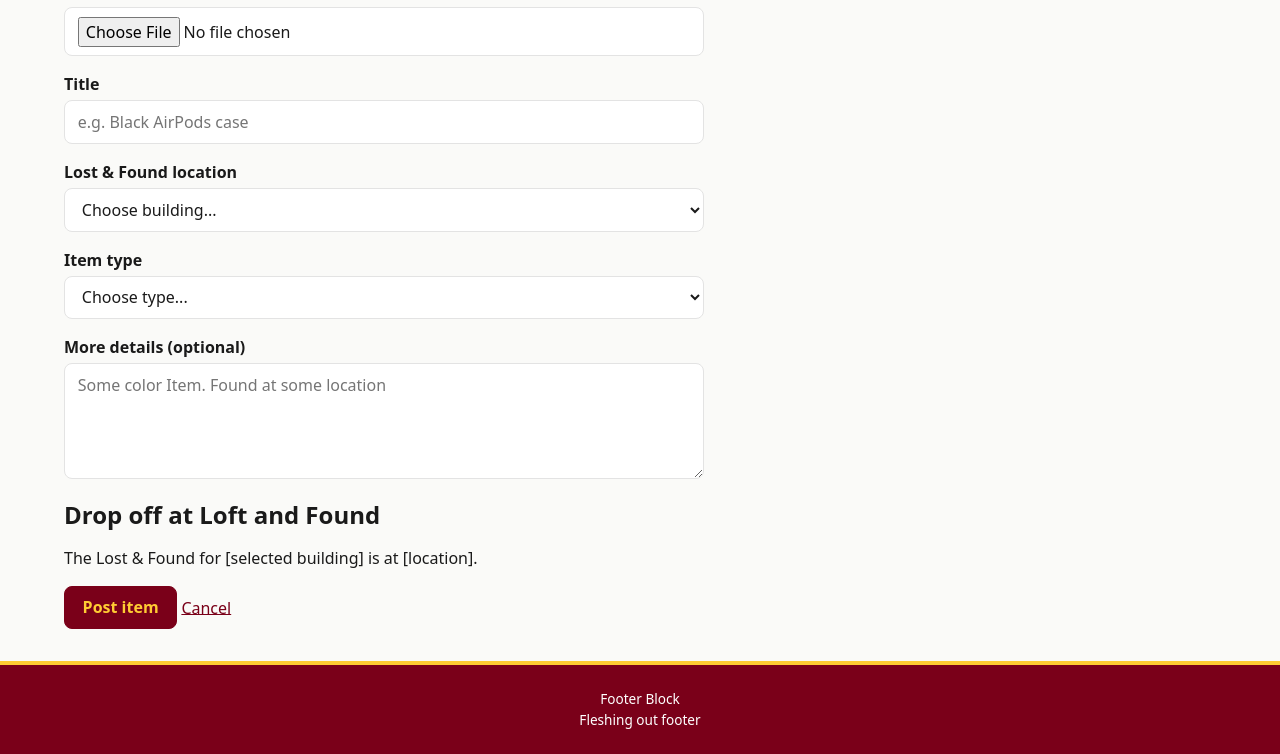
After one commit to CSCI-5117-F26/developing-the-interactive-web-project-1-group-1, a Flask app: page /create-post in a window 1280 px wide. The commit adds this page. Shown: the part 533-1287 px from the top of the page. Run offline with Flask 3, Linux system fonts and the light colour scheme; some libraries are stand-ins or nearby versions.

Commit message:
Added create post page and styling for it. Create post page currenty only has placeholder form.

```diff
--- a/src/developing_the_interactive_web_project_1_group_1/app.py
+++ b/src/developing_the_interactive_web_project_1_group_1/app.py
@@ -10,5 +10,9 @@ def index():
 def login():
     return render_template('login.html')
 
+@app.route('/create-post', methods=['GET', 'POST'])
+def create_post():
+    return render_template('create_post.html')
+
 if __name__ == '__main__':
     app.run()
--- a/src/developing_the_interactive_web_project_1_group_1/static/style.css
+++ b/src/developing_the_interactive_web_project_1_group_1/static/style.css
@@ -69,7 +69,8 @@ button:hover {
 }
 
 input,
-select {
+select,
+textarea {
   padding: 0.55rem 0.8rem;
   border: 1.5px solid var(--border);
   border-radius: var(--radius);
@@ -151,6 +152,33 @@ main {
   font-size: 0.85rem;
 }
 
+/* create post page */
+.post-page {
+  max-width: 640px;
+}
+
+.field {
+  margin-bottom: 1rem;
+}
+
+.field label {
+  display: block;
+  margin-bottom: 0.25rem;
+  font-weight: 600;
+}
+
+.field input,
+.field select,
+.field textarea {
+  width: 100%;
+}
+
+.field img {
+  display: block;
+  max-width: 100%;
+  margin-bottom: 0.5rem;
+}
+
 @media (max-width: 700px) {
   .site-header {
     flex-direction: column;
--- a/src/developing_the_interactive_web_project_1_group_1/templates/base.html
+++ b/src/developing_the_interactive_web_project_1_group_1/templates/base.html
@@ -24,7 +24,9 @@ href="https://cdn.jsdelivr.net/npm/purecss@3.0.0/build/grids-responsive-min.css"
       </div>
 
       <div class="header-right">
-        <button class="btn-accent">+ I found something</button>
+        <form action="{{ url_for('create_post') }}" method="get">
+          <button class="btn-accent">+ I found something</button>
+        </form>
 
         <select name="account" id="account" class="account-select">
           <option value="">Account</option>
--- /dev/null
+++ b/src/developing_the_interactive_web_project_1_group_1/templates/create_post.html
@@ -0,0 +1,55 @@
+{% extends "base.html" %}
+{% block title %}Post an item{% endblock %}
+{% block main %}
+<div class="post-page">
+  <h1>Post an item</h1>
+  <p>Fill out our details of item found.</p>
+
+  <form action="{{ url_for('create_post') }}" method="post" enctype="multipart/form-data">
+    <div class="field">
+      <label for="photo">Photo</label>
+      <img src="https://picsum.photos/400/300" alt="">
+      <input type="file" id="photo" name="photo" accept="image/*">
+    </div>
+
+    <div class="field">
+      <label for="title">Title</label>
+      <input type="text" id="title" name="title" placeholder="e.g. Black AirPods case" required>
+    </div>
+
+    <div class="field">
+      <label for="building">Lost &amp; Found location</label>
+      <select id="building" name="building" required>
+        <option value="">Choose building...</option>
+        <option value="Keller">Keller Hall</option>
+        <option value="Bruininks">Bruininks Hall</option>
+        <option value="Walter">Walter Library</option>
+      </select>
+    </div>
+
+    <div class="field">
+      <label for="item_type">Item type</label>
+      <select id="item_type" name="item_type" required>
+        <option value="">Choose type...</option>
+        <option value="clothing">Clothing</option>
+        <option value="keys">Keys</option>
+        <option value="electronics">Electronics</option>
+        <option value="other">Other</option>
+      </select>
+    </div>
+
+    <div class="field">
+      <label for="details">More details (optional)</label>
+      <textarea id="details" name="details" rows="4" placeholder="Some color Item. Found at some location"></textarea>
+    </div>
+
+    <div>
+      <h2>Drop off at Loft and Found</h2>
+      <p>The Lost &amp; Found for [selected building] is at [location].</p>
+    </div>
+
+    <button type="submit" class="btn-accent">Post item</button>
+    <a href="{{ url_for('index') }}">Cancel</a>
+  </form>
+</div>
+{% endblock %}
```
